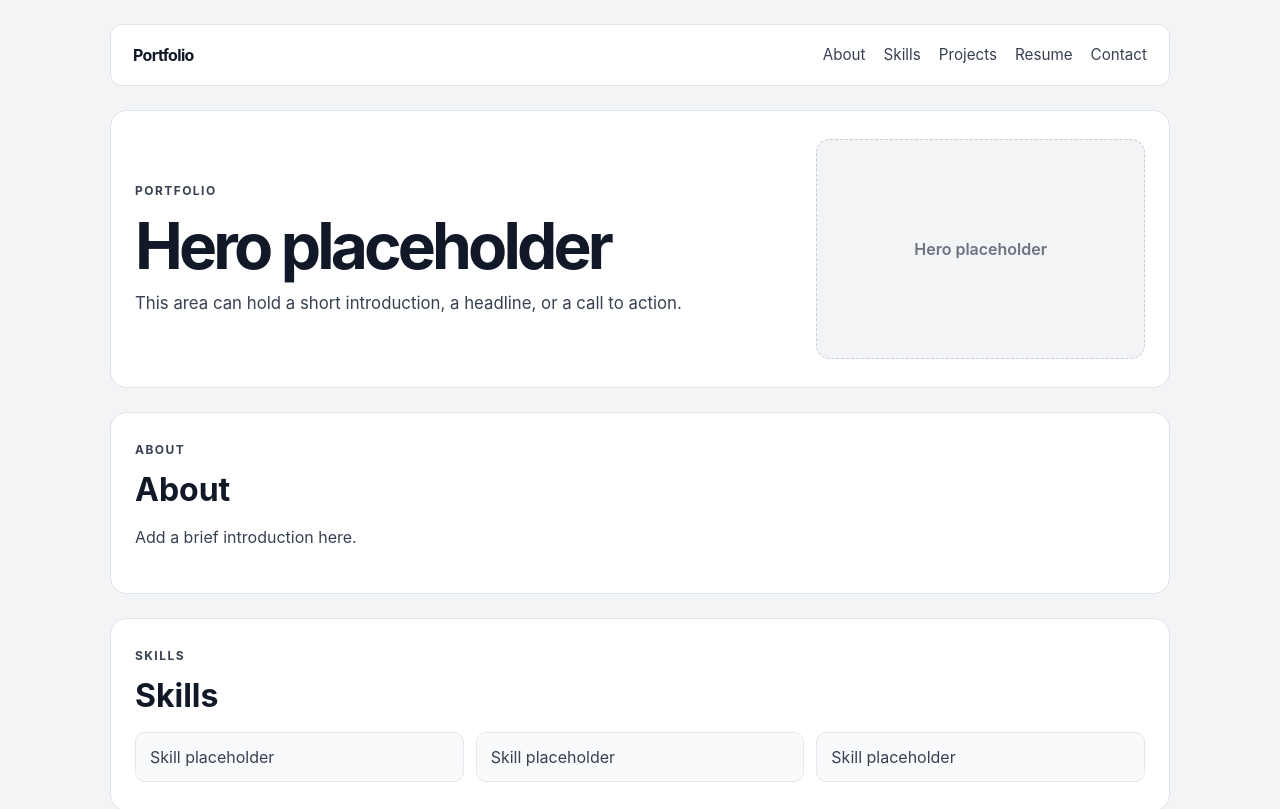
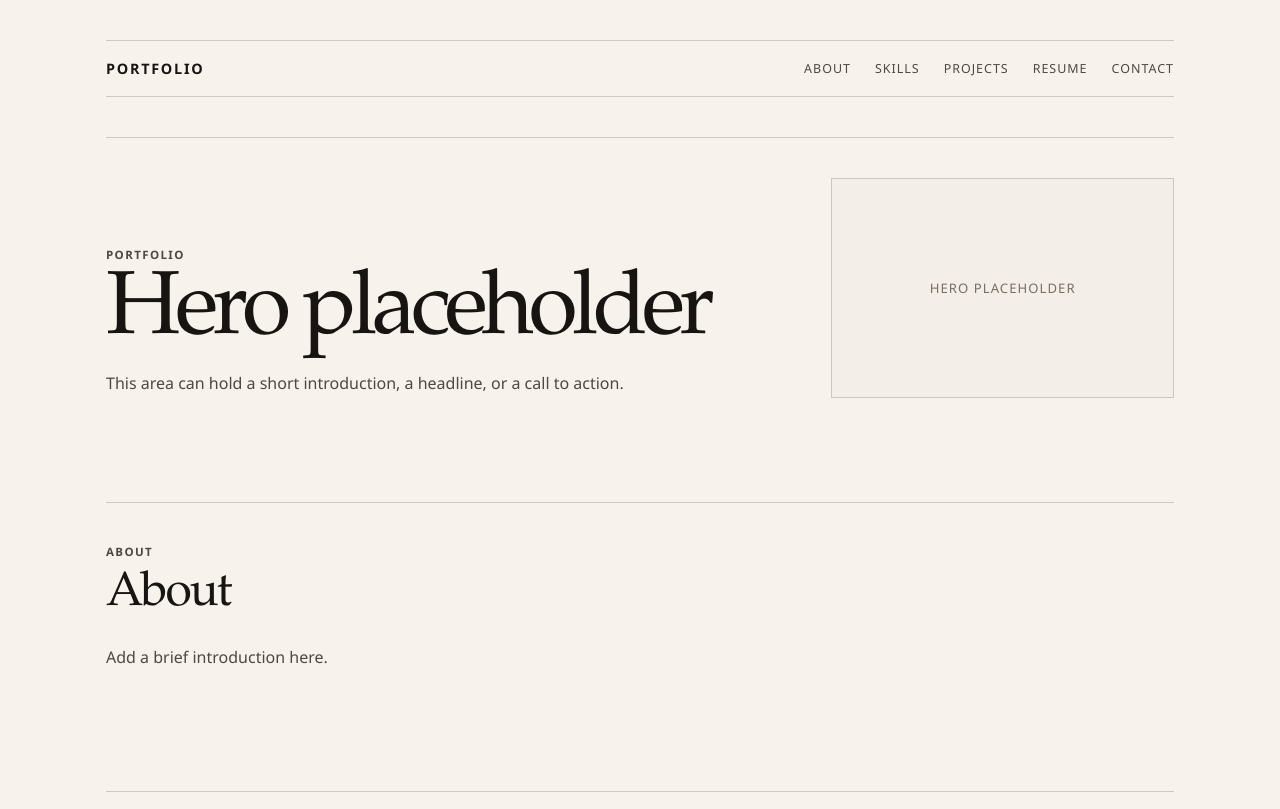
Before and after one commit to arroyoHub/portfolio, a React app: page / in a window 1280 px wide. Shown: the top 809 px of the page. Built offline with nearby package versions, Linux system fonts and the light colour scheme; the HTML template or start-up script is replaced by a standard one.

Commit message:
Establish editorial portfolio design system

```diff
--- a/src/App.css
+++ b/src/App.css
@@ -1,28 +1,30 @@
 .page-shell {
-  max-width: 1100px;
+  max-width: var(--content-width);
   margin: 0 auto;
-  padding: 24px 20px 48px;
+  padding: var(--space-5) var(--space-3) var(--space-7);
 }
 
 .site-header {
-  margin-bottom: 24px;
+  margin-bottom: var(--space-5);
 }
 
 .top-nav {
   display: flex;
   align-items: center;
   justify-content: space-between;
-  gap: 16px;
-  padding: 18px 22px;
-  border: 1px solid #dfe3ea;
-  border-radius: 12px;
-  background: #ffffff;
+  gap: var(--space-3);
+  padding: var(--space-3) 0;
+  border-top: 1px solid var(--border-soft);
+  border-bottom: 1px solid var(--border-soft);
 }
 
 .brand {
-  font-weight: 700;
-  letter-spacing: -0.04em;
-  color: #111827;
+  font-family: var(--font-sans);
+  font-size: 0.9rem;
+  font-weight: 600;
+  letter-spacing: 0.12em;
+  text-transform: uppercase;
+  color: var(--text-primary);
   text-decoration: none;
 }
 
@@ -30,137 +32,156 @@
   display: flex;
   flex-wrap: wrap;
   justify-content: flex-end;
-  gap: 14px 18px;
+  gap: 0 var(--space-4);
 }
 
 .nav-links a {
-  color: #374151;
-  font-size: 0.95rem;
+  color: var(--text-secondary);
+  font-family: var(--font-sans);
+  font-size: 0.78rem;
+  letter-spacing: 0.08em;
+  text-transform: uppercase;
   text-decoration: none;
 }
 
 main {
   display: grid;
-  gap: 24px;
+  gap: var(--space-6);
 }
 
 .section {
-  background: #ffffff;
-  border: 1px solid #dfe3ea;
-  border-radius: 16px;
-  padding: 28px 24px;
+  padding-top: var(--space-5);
+  padding-bottom: var(--space-5);
+  border-top: 1px solid var(--border-soft);
 }
 
 .hero {
   display: grid;
-  grid-template-columns: minmax(0, 1.6fr) minmax(220px, 0.8fr);
-  align-items: center;
-  gap: 24px;
+  grid-template-columns: minmax(0, 1.5fr) minmax(220px, 0.75fr);
+  align-items: end;
+  gap: var(--space-5);
+  padding-top: var(--space-5);
 }
 
 .hero-copy h1 {
-  margin: 0 0 12px;
-  font-size: clamp(2.25rem, 6vw, 4rem);
-  line-height: 1.05;
+  margin: 0 0 var(--space-3);
+  font-family: var(--font-serif);
+  font-size: clamp(3rem, 7vw, 6rem);
+  font-weight: 500;
+  line-height: 0.9;
   letter-spacing: -0.06em;
+  color: var(--text-primary);
 }
 
 .eyebrow {
-  margin: 0 0 12px;
-  font-size: 0.75rem;
-  font-weight: 700;
+  margin: 0 0 var(--space-2);
+  font-family: var(--font-sans);
+  font-size: 0.72rem;
+  font-weight: 600;
   letter-spacing: 0.12em;
   text-transform: uppercase;
-  color: #6b7280;
+  color: var(--text-muted);
 }
 
 .lede {
   margin: 0;
-  max-width: 42rem;
-  font-size: 1.05rem;
-  color: #4b5563;
+  max-width: 38rem;
+  font-family: var(--font-sans);
+  font-size: 1rem;
+  line-height: 1.8;
+  color: var(--text-secondary);
 }
 
 .hero-panel {
   min-height: 220px;
   display: grid;
   place-items: center;
-  border: 1px dashed #c7ced8;
-  border-radius: 14px;
-  background: #f3f4f6;
-  color: #6b7280;
-  font-weight: 600;
+  border: 1px solid var(--border-soft);
+  background: var(--panel-strong);
+  color: var(--text-muted);
+  font-family: var(--font-sans);
+  font-size: 0.82rem;
+  letter-spacing: 0.08em;
+  text-transform: uppercase;
 }
 
 .section-heading {
-  margin-bottom: 16px;
+  margin-bottom: var(--space-4);
 }
 
 .section-heading h2 {
   margin: 0;
-  font-size: clamp(1.5rem, 3vw, 2rem);
-  line-height: 1.2;
+  font-family: var(--font-serif);
+  font-size: clamp(2rem, 4vw, 3rem);
+  line-height: 1.08;
+  font-weight: 500;
+  letter-spacing: -0.04em;
+  color: var(--text-primary);
 }
 
 .section p,
 .section li,
 .section h3 {
-  color: #374151;
+  color: var(--text-secondary);
+  font-family: var(--font-sans);
 }
 
 .placeholder-list {
   display: grid;
   grid-template-columns: repeat(auto-fit, minmax(180px, 1fr));
-  gap: 12px;
+  gap: var(--space-3);
   list-style: none;
   padding: 0;
   margin: 0;
 }
 
 .placeholder-list li {
-  padding: 12px 14px;
-  border: 1px solid #e5e7eb;
-  border-radius: 10px;
-  background: #f9fafb;
+  padding: var(--space-2) 0;
+  border-top: 1px solid var(--border-soft);
+  color: var(--text-secondary);
 }
 
 .card-grid {
   display: grid;
-  grid-template-columns: repeat(auto-fit, minmax(200px, 1fr));
-  gap: 16px;
+  grid-template-columns: repeat(auto-fit, minmax(220px, 1fr));
+  gap: var(--space-4);
 }
 
 .info-card {
-  padding: 18px;
-  border: 1px solid #e5e7eb;
-  border-radius: 12px;
-  background: #f9fafb;
+  padding-top: var(--space-3);
+  border-top: 1px solid var(--border-soft);
 }
 
 .info-card h3 {
-  margin: 0 0 8px;
+  margin: 0 0 var(--space-2);
   font-size: 1.1rem;
+  color: var(--text-primary);
+  font-weight: 600;
 }
 
 .info-card p {
   margin: 0;
+  line-height: 1.7;
 }
 
 @media (max-width: 700px) {
+  .page-shell {
+    padding-left: var(--space-2);
+    padding-right: var(--space-2);
+  }
+
   .top-nav {
     flex-direction: column;
     align-items: flex-start;
+    padding: var(--space-3) 0;
   }
 
   .nav-links {
     justify-content: flex-start;
+    gap: 0 var(--space-3);
   }
 
   .hero {
     grid-template-columns: 1fr;
   }
-
-  .section {
-    padding: 22px 18px;
-  }
 }
--- a/src/index.css
+++ b/src/index.css
@@ -1,9 +1,28 @@
 :root {
-  font-family: Inter, "Segoe UI", Roboto, Helvetica, Arial, sans-serif;
-  line-height: 1.5;
+  --paper: #f7f2eb;
+  --paper-strong: #efe7df;
+  --panel-strong: #f3eee8;
+  --text-primary: #171412;
+  --text-secondary: #4f4742;
+  --text-muted: #7a6e65;
+  --border-soft: rgba(23, 20, 18, 0.18);
+  --content-width: 1100px;
+  --space-1: 0.25rem;
+  --space-2: 0.5rem;
+  --space-3: 1rem;
+  --space-4: 1.5rem;
+  --space-5: 2.5rem;
+  --space-6: 4rem;
+  --space-7: 5rem;
+  --font-sans: "Segoe UI", "Helvetica Neue", Arial, sans-serif;
+  --font-serif:
+    "Iowan Old Style", "Palatino Linotype", "Book Antiqua", Georgia, serif;
+
+  font-family: var(--font-sans);
+  line-height: 1.6;
   font-weight: 400;
-  color: #111827;
-  background: #f3f4f6;
+  color: var(--text-primary);
+  background: var(--paper);
   font-synthesis: none;
   text-rendering: optimizeLegibility;
   -webkit-font-smoothing: antialiased;
@@ -21,7 +40,8 @@ html {
 body {
   margin: 0;
   min-width: 320px;
-  background: #f3f4f6;
+  background: var(--paper);
+  color: var(--text-primary);
 }
 
 img {
```
